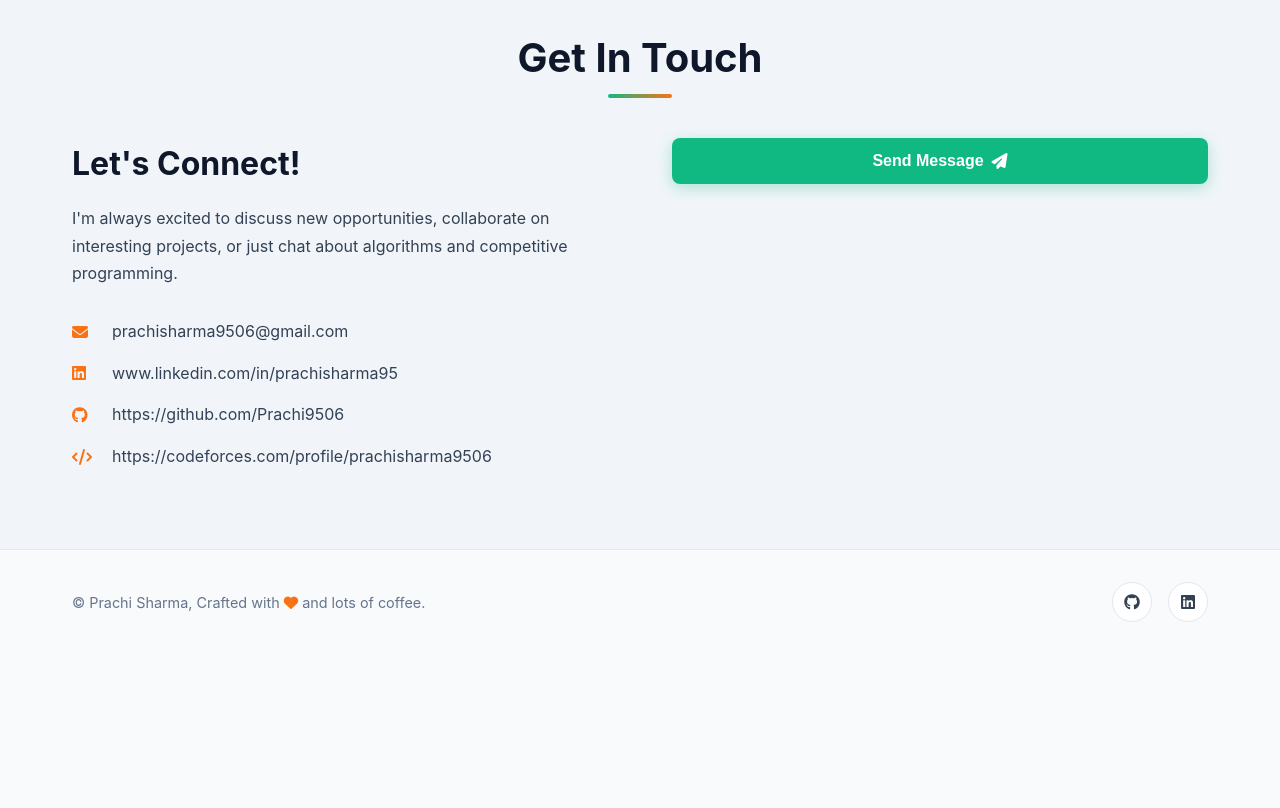
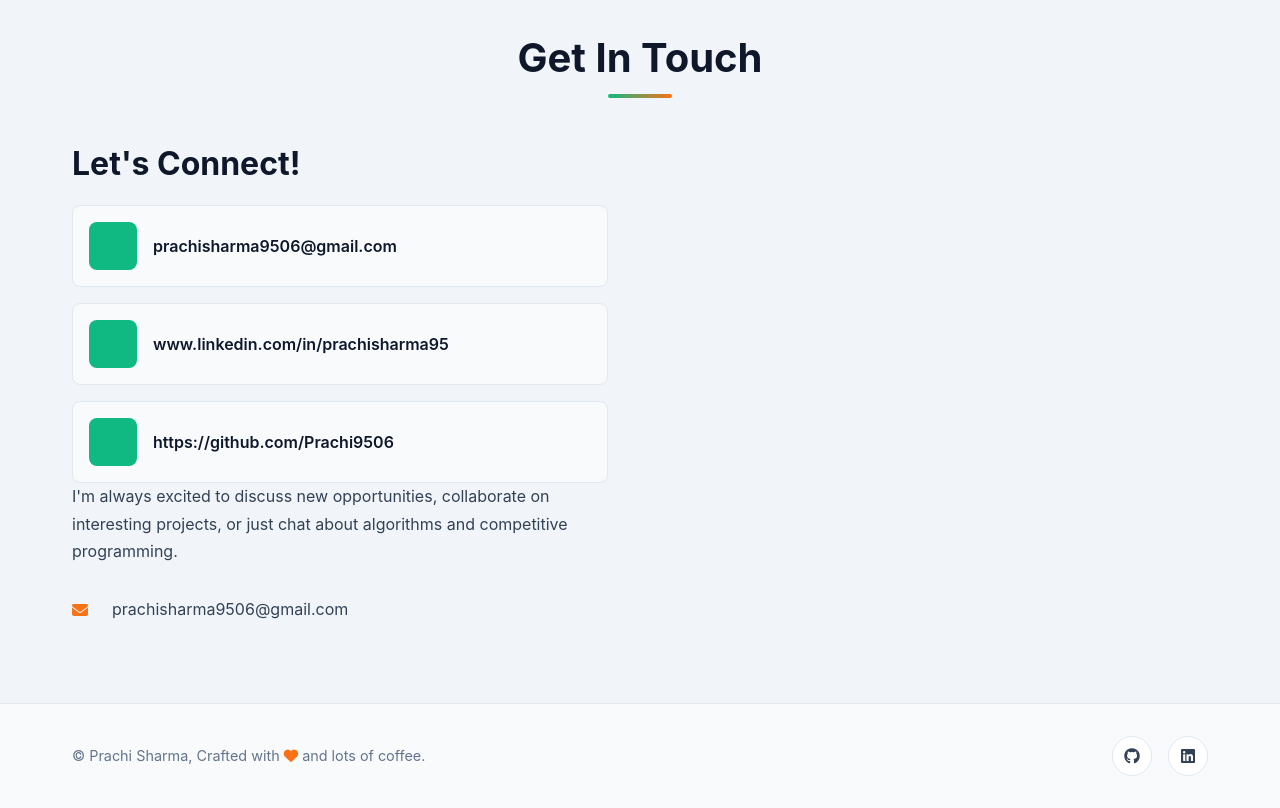
Before and after one commit to Prachi9506/prachi-portfolio-final, a plain HTML site: page index.html in a window 1280 px wide. Shown: the part 4560-5368 px from the top of the page. Before the commit the page ends 5214 px from the top, so only its background shows below. Drawn offline with Linux system fonts and the light colour scheme.

Commit message:
Update index.html

```diff
--- a/index.html
+++ b/index.html
@@ -414,6 +414,28 @@ Also comfortable with problem-solving, data structures & algorithms, and pretend
             <div class="contact-content">
                 <div class="contact-info">
                     <h3>Let's Connect!</h3>
+                    <div class="platform-stats">
+                        <div class="platform-item" onclick="window.location.href='';" style="cursor: pointer;">
+                            <div class="platform-icon"></div>
+                            <div class="platform-info">
+                                <span class="platform-name">prachisharma9506@gmail.com</span>
+                            </div>
+                        </div>
+                        <div class="platform-item" onclick="window.location.href='https://www.linkedin.com/in/prachisharma95/';" style="cursor: pointer;">
+                            <div class="platform-icon"></div>
+                            <div class="platform-info">
+                                <span class="platform-name">www.linkedin.com/in/prachisharma95</span>
+                            </div>
+                        </div>
+                        <div class="platform-item" onclick="window.location.href='https://github.com/Prachi9506';" style="cursor: pointer;" >
+                            <div class="platform-icon"></div>
+                            <div class="platform-info">
+                                <span class="platform-name">https://github.com/Prachi9506</span>
+                            </div>
+                        </div>
+                    </div>
+
+
                     <p>
                         I'm always excited to discuss new opportunities, collaborate on interesting projects,
                         or just chat about algorithms and competitive programming.
@@ -423,7 +445,7 @@ Also comfortable with problem-solving, data structures & algorithms, and pretend
                             <i class="fas fa-envelope"></i>
                             <span>prachisharma9506@gmail.com</span>
                         </div>
-                        <div class="contact-method">
+                        <!-- <div class="contact-method">
                             <i class="fab fa-linkedin"></i>
                             <span>www.linkedin.com/in/prachisharma95</span>
                         </div>
@@ -435,13 +457,13 @@ Also comfortable with problem-solving, data structures & algorithms, and pretend
                             <i class="fas fa-code"></i>
                             <span>https://codeforces.com/profile/prachisharma9506</span>
                         </div>
-                    </div>
+                    </div> -->
                 </div>
-                <button type="" class="btn btn-primary">
+                <!-- <button type="" class="btn btn-primary">
                             <span onclick="window.location.href='https://mail.google.com/mail/u/1/#inbox?compose=DmwnWrRmTwnQwPCrzNFzzzqJpMqFcdMXvBDPxBXJPwTWJhRDhjRXXGNcqMjNSbFFsxMFfrWBDSLg'">Send Message</span>
-                            <!-- <a href="https://mail.google.com/mail/u/1/#inbox?compose=DmwnWrRmTwnQwPCrzNFzzzqJpMqFcdMXvBDPxBXJPwTWJhRDhjRXXGNcqMjNSbFFsxMFfrWBDSLg"></a> -->
-                            <i class="fas fa-paper-plane"></i>
-                </button>
+                             <a href="https://mail.google.com/mail/u/1/#inbox?compose=DmwnWrRmTwnQwPCrzNFzzzqJpMqFcdMXvBDPxBXJPwTWJhRDhjRXXGNcqMjNSbFFsxMFfrWBDSLg"></a> -->
+                            <!-- <i class="fas fa-paper-plane"></i>
+                </button>  -->
                 <!-- <div class="contact-form-container">
                     <form class="" id="contact-form">
                         <div class="form-group">
```
